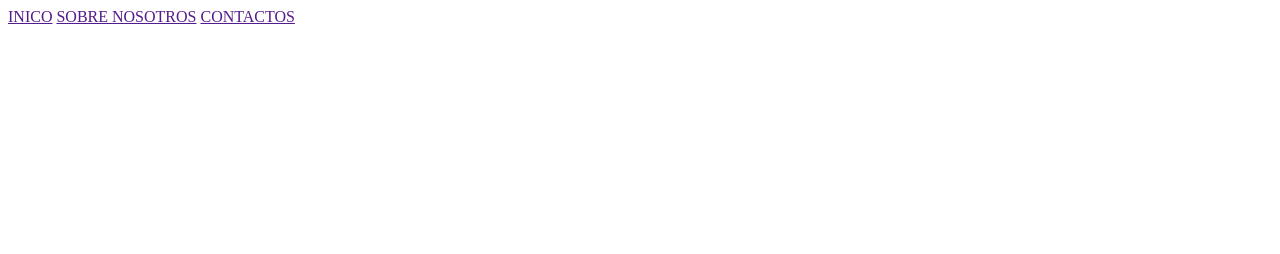
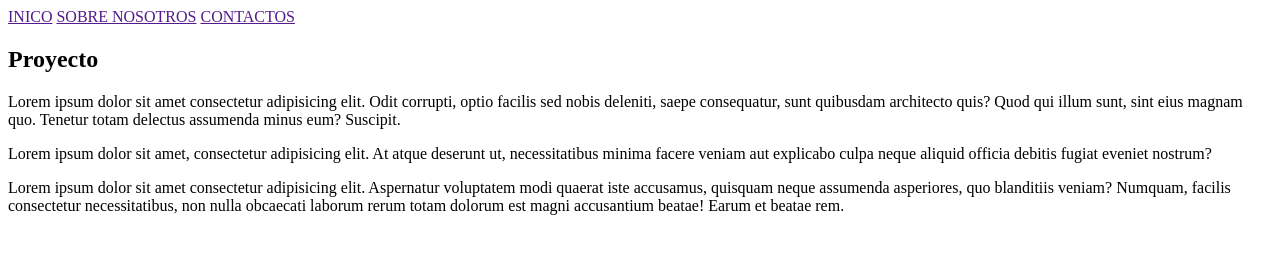
Before and after one commit to AndresSg0716/Proyecto_Recode, a plain HTML site: page index.html in a window 1280 px wide. Drawn offline with Linux system fonts and the light colour scheme.

Commit message:
(add) h1 y p´s

```diff
--- a/index.html
+++ b/index.html
@@ -1,10 +1,12 @@
 <!DOCTYPE html>
 <html lang="en">
+
 <head>
     <meta charset="UTF-8">
     <meta name="viewport" content="width=device-width, initial-scale=1.0">
     <title>Proyecto</title>
 </head>
+
 <body>
     <header>
         <nav>
@@ -13,5 +15,20 @@
             <a href="">CONTACTOS</a>
         </nav>
     </header>
+    <section>
+        <h1>Proyecto</h1>
+        <p>Lorem ipsum dolor sit amet consectetur adipisicing elit. Odit corrupti, optio facilis sed nobis deleniti,
+            saepe consequatur, sunt quibusdam architecto quis? Quod qui illum sunt, sint eius magnam quo. Tenetur totam
+            delectus assumenda minus eum? Suscipit.
+        </p>
+        <p>
+            Lorem ipsum dolor sit amet, consectetur adipisicing elit. At atque deserunt ut, necessitatibus minima facere
+            veniam aut explicabo culpa neque aliquid officia debitis fugiat eveniet nostrum?
+        </p>
+        <p>Lorem ipsum dolor sit amet consectetur adipisicing elit. Aspernatur voluptatem modi quaerat iste accusamus,
+            quisquam neque assumenda asperiores, quo blanditiis veniam? Numquam, facilis consectetur necessitatibus, non
+            nulla obcaecati laborum rerum totam dolorum est magni accusantium beatae! Earum et beatae rem.</p>
+    </section>
 </body>
+
 </html>
```
